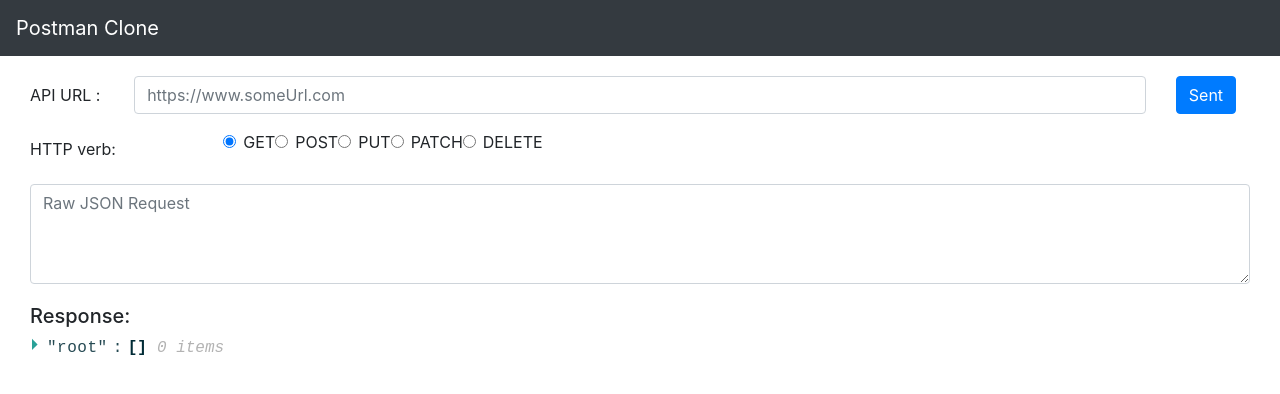
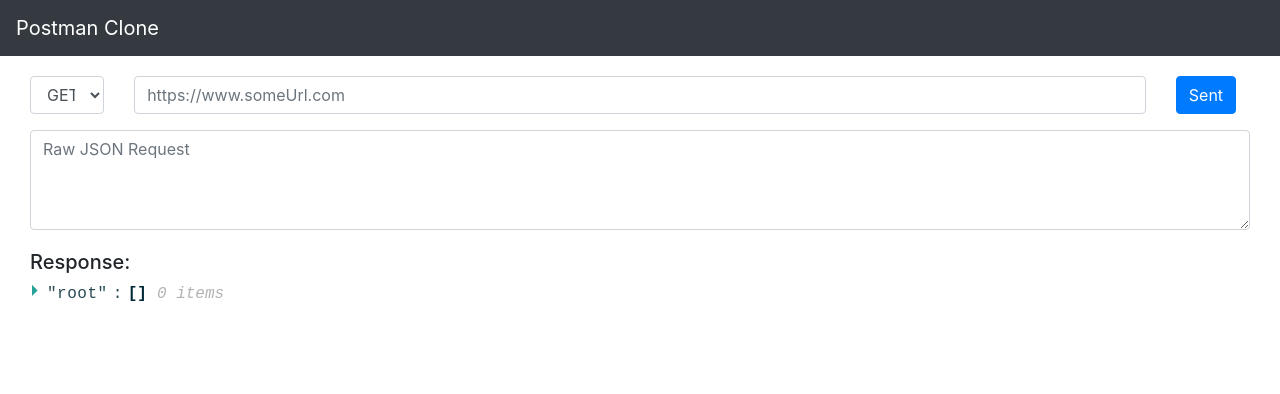
Before and after one commit to akshaykhanna/PostmanClone, a React app: page / in a window 1280 px wide. Shown: the top 394 px of the page. Built offline with nearby package versions, Linux system fonts and the light colour scheme.

Commit message:
Select HTTP request verb via dropdown instead of radio

```diff
--- a/src/components/controls/Search.jsx
+++ b/src/components/controls/Search.jsx
@@ -8,16 +8,37 @@
   handleMethod,
   handleJson,
   url,
-  radioInput,
   json,
 }) {
   return (
     <Container style={{ marginTop: 20 }} fluid>
       <Form name="search-form" onSubmit={handleSubmit}>
-        <Form.Group as={Row} className="mb-3" controlId="formHorizontalEmail">
-          <Form.Label column sm={1}>
-            API URL :
-          </Form.Label>
+        <Form.Group as={Row} controlId="formHorizontalEmail">
+          <Col sm={1}>
+            <Form.Control
+              required
+              type="text"
+              as="select"
+              onChange={handleMethod}
+              name="selectedFromBucket"
+            >
+              <option key={0} value="GET">
+                GET
+              </option>
+              <option key={1} value="POST">
+                POST
+              </option>
+              <option key={2} value="PUT">
+                PUT
+              </option>
+              <option key={3} value="PATCH">
+                PATCH
+              </option>
+              <option key={4} value="DELETE">
+                DELETE
+              </option>
+            </Form.Control>
+          </Col>
           <Col sm={10}>
             <Form.Control
               placeholder="https://www.someUrl.com"
@@ -31,68 +52,6 @@
             </Button>
           </Col>
         </Form.Group>
-        <fieldset>
-          <Form.Group as={Row} className="mb-3">
-            <Form.Label as="legend" column sm={2}>
-              HTTP verb:
-            </Form.Label>
-            <Form.Check
-              column
-              sm={2}
-              type="radio"
-              label="GET"
-              name="method"
-              value="GET"
-              checked={radioInput === 'GET'}
-              onChange={handleMethod}
-              id="formHorizontalRadios1"
-            />
-            <Form.Check
-              column
-              sm={2}
-              type="radio"
-              name="method"
-              value="POST"
-              label="POST"
-              checked={radioInput === 'POST'}
-              onChange={handleMethod}
-              id="formHorizontalRadios2"
-            />
-            <Form.Check
-              column
-              sm={2}
-              type="radio"
-              name="method"
-              value="PUT"
-              label="PUT"
-              checked={radioInput === 'PUT'}
-              onChange={handleMethod}
-              id="formHorizontalRadios3"
-            />
-            <Form.Check
-              column
-              sm={2}
-              type="radio"
-              name="method"
-              value="PATCH"
-              label="PATCH"
-              checked={radioInput === 'PATCH'}
-              onChange={handleMethod}
-              id="formHorizontalRadios4"
-            />
-            <Form.Check
-              column
-              sm={2}
-              type="radio"
-              name="method"
-              value="DELETE"
-              label="DELETE"
-              checked={radioInput === 'DELETE'}
-              onChange={handleMethod}
-              id="formHorizontalRadios4"
-            />
-          </Form.Group>
-        </fieldset>
         <Form.Control
           as="textarea"
           placeholder="Raw JSON Request"
```
